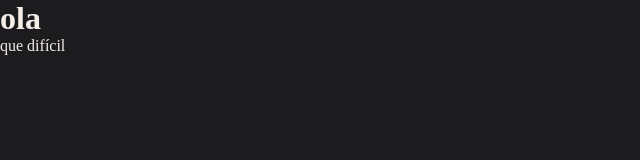
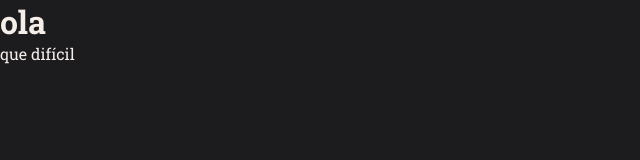
Before and after one commit to macedocmateus/RocketMovies-Front, a React (Vite) app: page / in a window 1280 px wide. Shown: the top 160 px of the page, without its empty margins (0-640 px from the left). Built offline with nearby package versions, Linux system fonts and the light colour scheme.

Commit message:
add font

```diff
--- a/index.html
+++ b/index.html
@@ -1,6 +1,10 @@
 <!DOCTYPE html>
 <html lang="pt-br">
     <head>
+        <link
+            href="https://fonts.googleapis.com/css?family=Roboto+Slab:100,200,300,regular,500,600,700,800,900"
+            rel="stylesheet"
+        />
         <meta charset="UTF-8" />
         <meta name="viewport" content="width=device-width, initial-scale=1.0" />
         <title>RocketMovies</title>
--- a/src/styles/global.js
+++ b/src/styles/global.js
@@ -1,6 +1,10 @@
 import { createGlobalStyle } from 'styled-components';
 
 export default createGlobalStyle`
+    :root {
+        font-size: 62.5%;
+    }
+
     * {
         margin: 0;
         padding: 0;
@@ -10,6 +14,14 @@ export default createGlobalStyle`
     body {
         background: ${({ theme }) => theme.COLORS.BACKGROUND_800};
         color: ${({ theme }) => theme.COLORS.WHITE};
+
+        -webkit-font-smoothing: antialiased;
+    }
+
+    body, input, button, textarea {
+        font-family: 'Roboto Slab', serif;
+        font-size: 1.6rem;
+        outline: none;
     }
 
     a {
```
